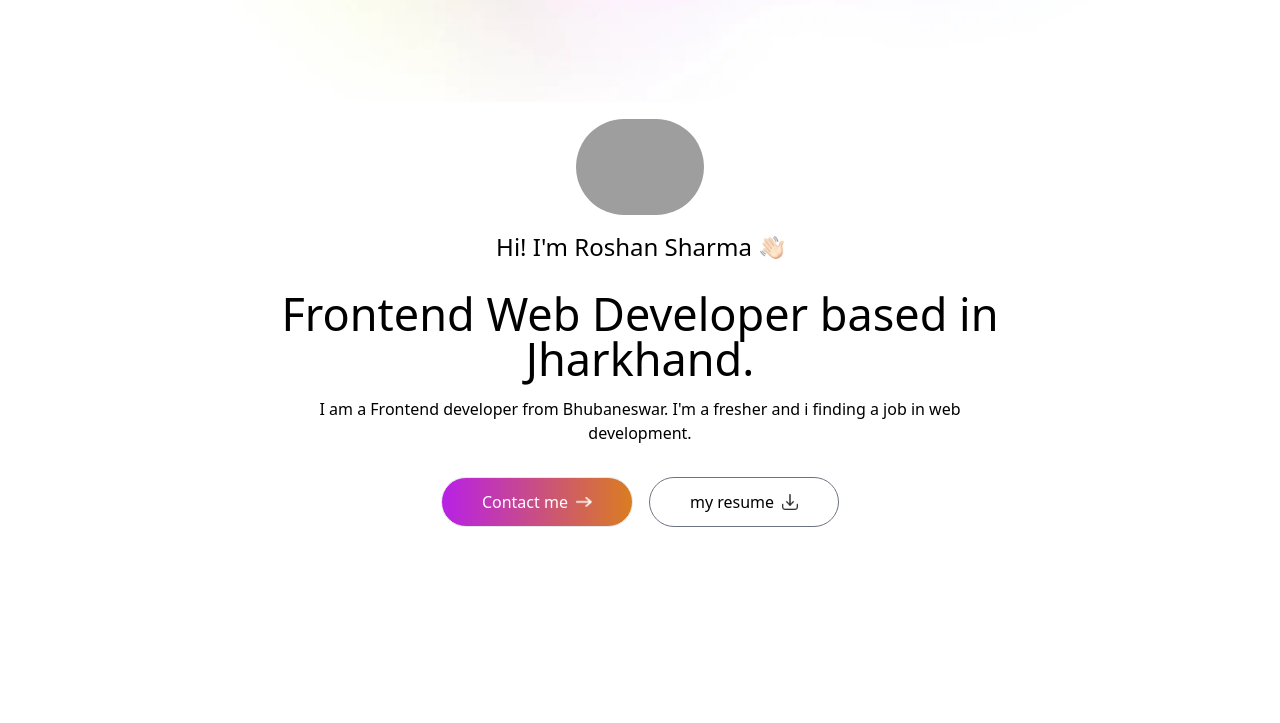
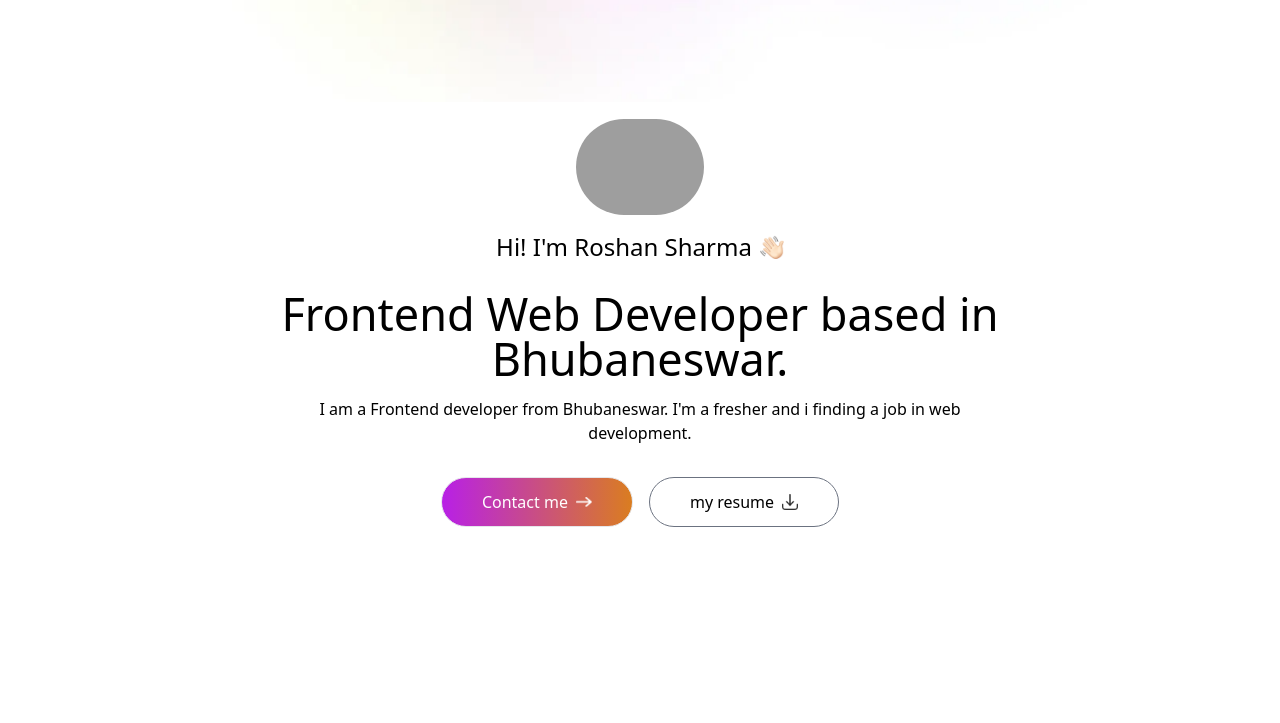
Before and after one commit to Seenusharmma/.Roshan, a plain HTML site: page index.html in a window 1280 px wide. Shown: the part 77-800 px from the top of the page. Drawn offline with nearby package versions, Linux system fonts and the light colour scheme; grey boxes are pictures that could not be loaded.

Commit message:
Update index.html

```diff
--- a/index.html
+++ b/index.html
@@ -85,7 +85,7 @@
         <img src="./images/hand-icon.png" alt="" class="w-6" />
       </h3>
       <h1 class="text-3xl sm:text-6xl lg:text-[45px]">
-        Frontend Web Developer based in Jharkhand.
+        Frontend Web Developer based in Bhubaneswar.
       </h1>
       <p class="max-w-2xl mx-auto">
         I am a Frontend developer from Bhubaneswar. I'm a fresher and i finding a
```
